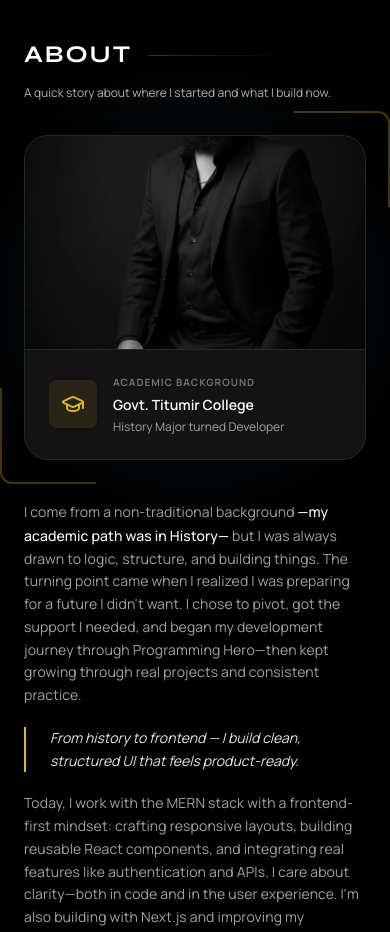
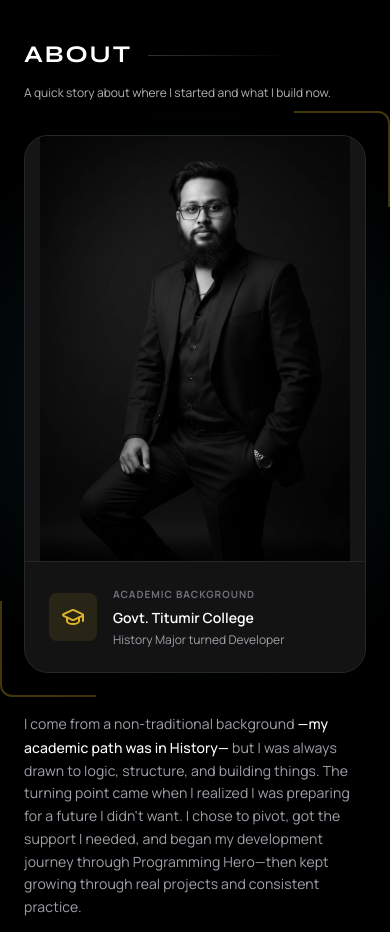
Before and after one commit to mahdi9162/Mahdi-Hasan-Portfolio, a Next.js app: page / in a window 390 px wide. Shown: the part 3080-4012 px from the top of the page. Built offline with nearby package versions, Linux system fonts and the light colour scheme.

Commit message:
fix about section image ratio

```diff
--- a/src/components/about/AboutSection.tsx
+++ b/src/components/about/AboutSection.tsx
@@ -163,12 +163,12 @@ const AboutSection = () => {
 
               {/* Main Portrait Card */}
               <div className="relative z-10 bg-card-dark border border-zinc-800 rounded-3xl overflow-hidden shadow-2xl">
-                <div className="aspect-[16/10] md:aspect-[4/5] relative portrait-image">
+                <div className="aspect-[4/5] md:aspect-[4/5] relative portrait-image bg-zinc-900/50 md:bg-transparent p-2 md:p-0">
                   <Image
                     src="/formal_about.webp"
                     alt="Modern professional portrait of Mahdi Hasan in a minimalist setting"
                     fill
-                    className="object-cover object-center"
+                    className="object-contain md:object-cover object-center rounded-2xl md:rounded-none"
                     priority
                     sizes="(max-width: 768px) 100vw, (max-width: 1200px) 50vw, 40vw"
                   />
```
